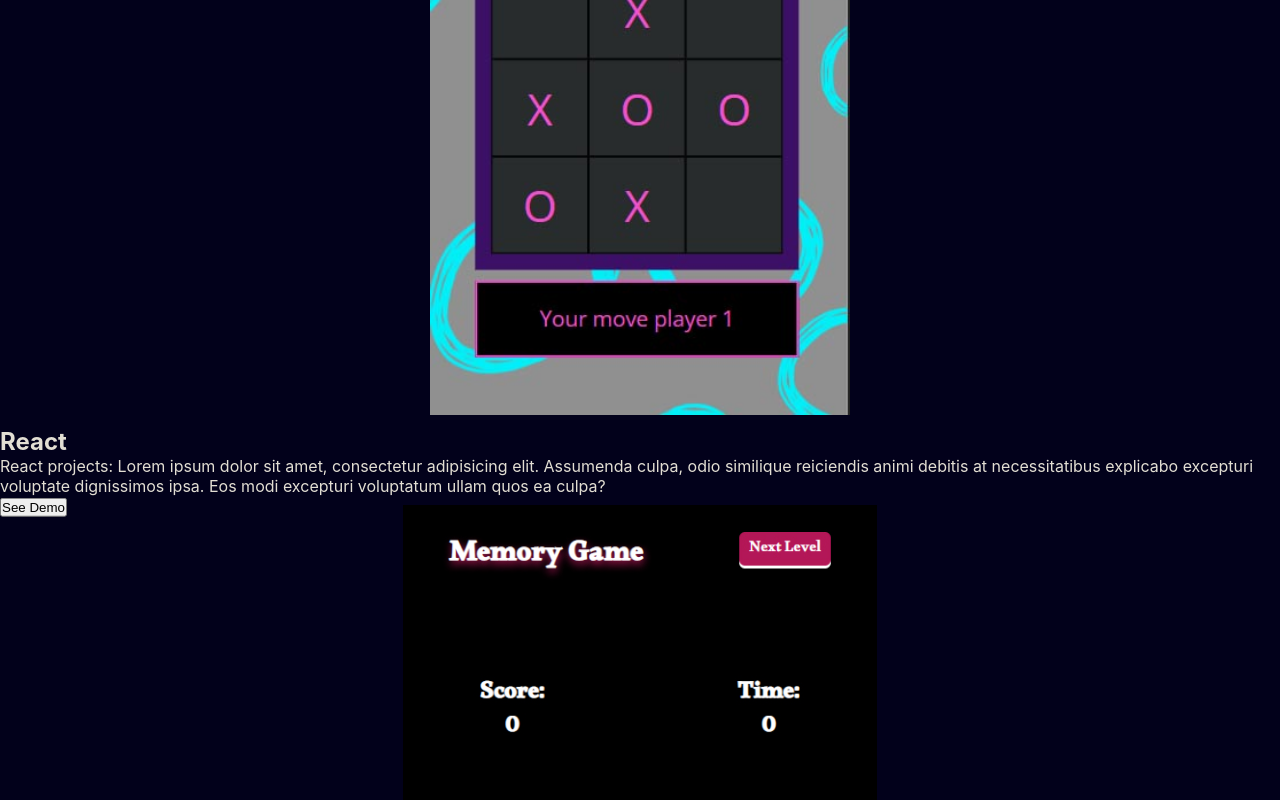
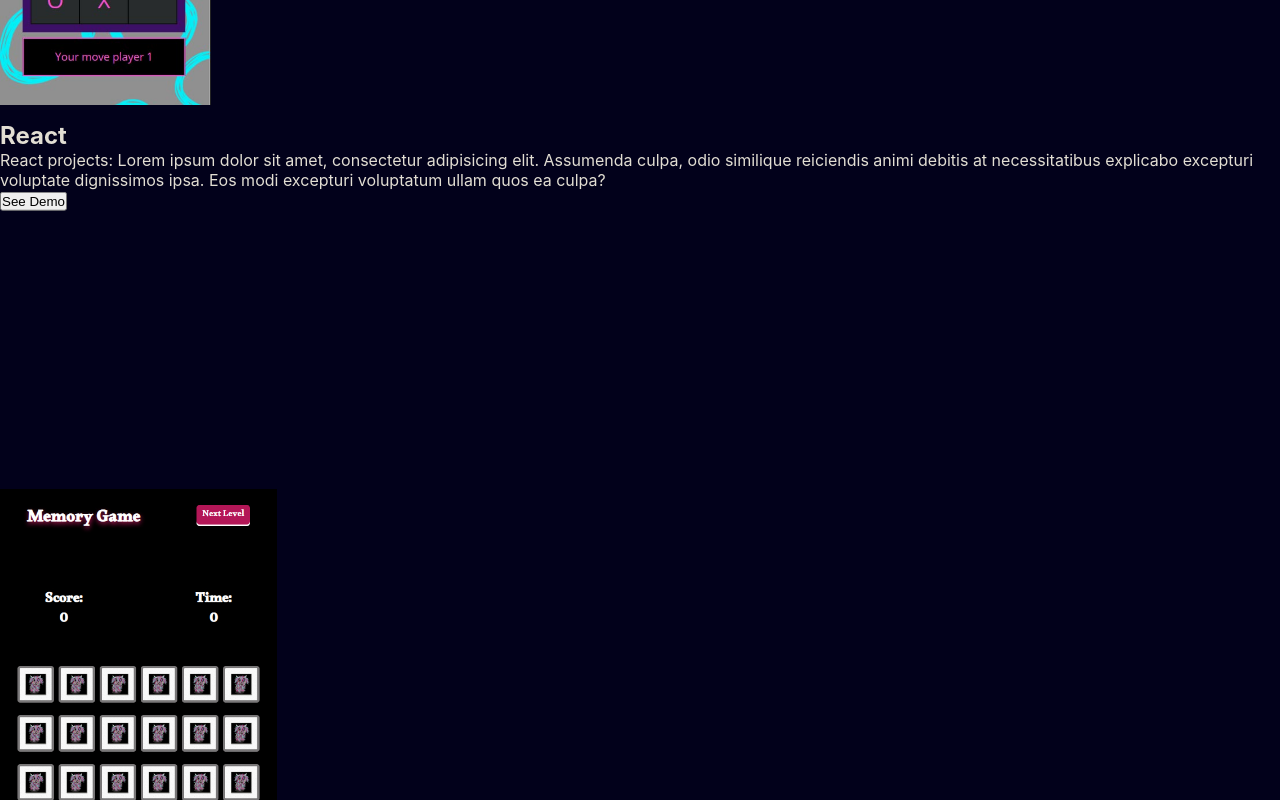
Before and after one commit to Lu-Smith/animated_portfolio_sass_typescript, a React (Create React App) app: page / in a window 1280 px wide. Shown: the part 3620-4420 px from the top of the page. Built offline with nearby package versions, Linux system fonts and the light colour scheme.

Commit message:
Added wrapper to Portfolio

```diff
--- a/src/components/Portfolio.tsx
+++ b/src/components/Portfolio.tsx
@@ -56,12 +56,14 @@ const Single = ({ title, src, alt, id }: ItemType) => {
     return (
         <section ref={ ref }>
             <div className="container">
-                <img src={src} alt={alt} />
-                <motion.div className="text" style={{ y }}>
-                    <h2>{title}</h2>
-                    <p>{alt}</p>
-                    <button>See Demo</button>
+                <div className="wrapper">
+                    <img src={src} alt={alt} />
+                    <motion.div className="textContainer" style={{ y }}>
+                        <h2>{title}</h2>
+                        <p>{alt}</p>
+                        <button>See Demo</button>
                 </motion.div>
+                </div>
             </div>
         </section>
     )
--- a/src/styles/portfolio.scss
+++ b/src/styles/portfolio.scss
@@ -21,6 +21,8 @@
        width: 100%;
        height: 100%;
 
+       .wrapper {
+
             img {
                 flex: 1;
                 height: 50%;
@@ -32,3 +34,4 @@
             }
         }
     }
+}
```
Lines whose indentation alone changed are shown as unchanged.
